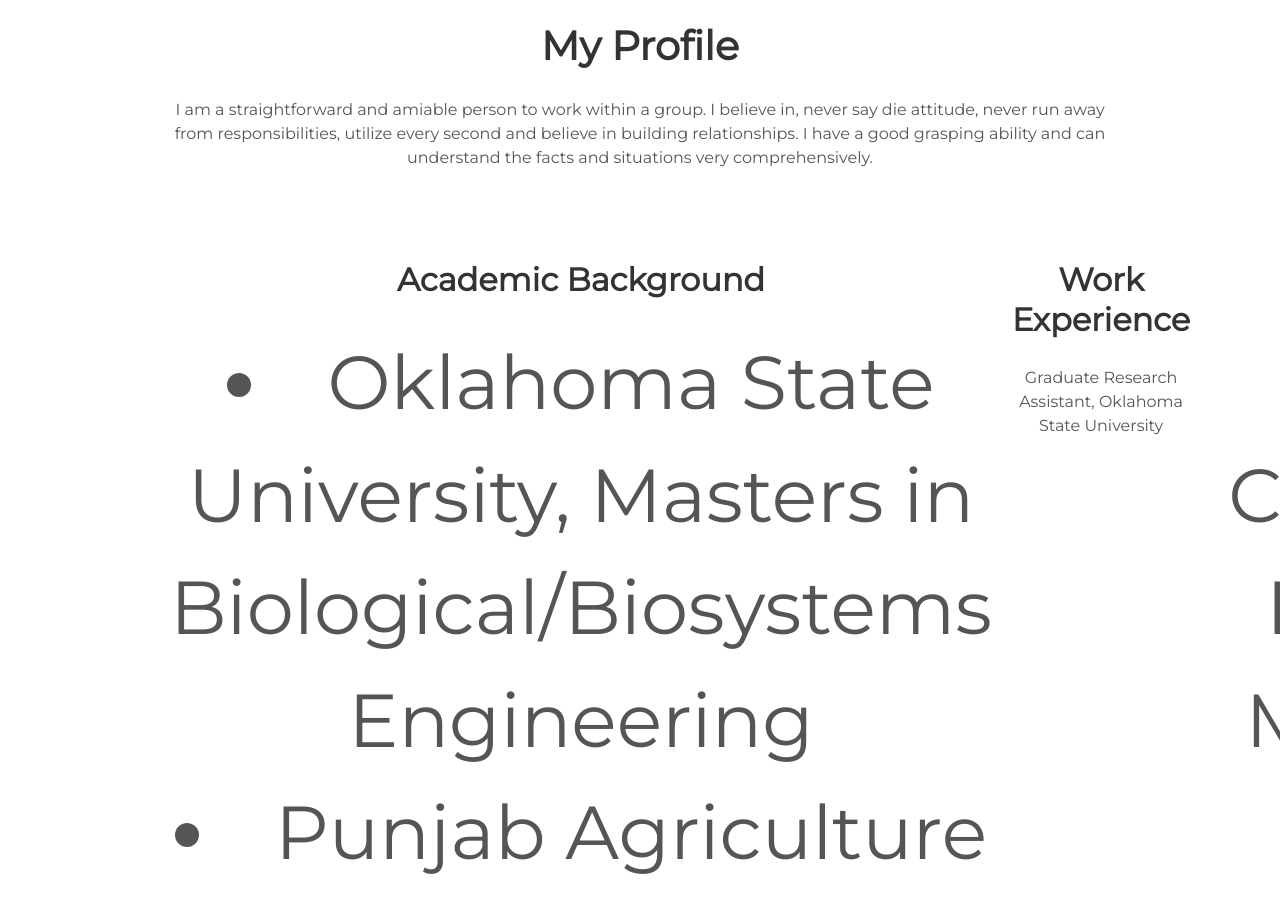
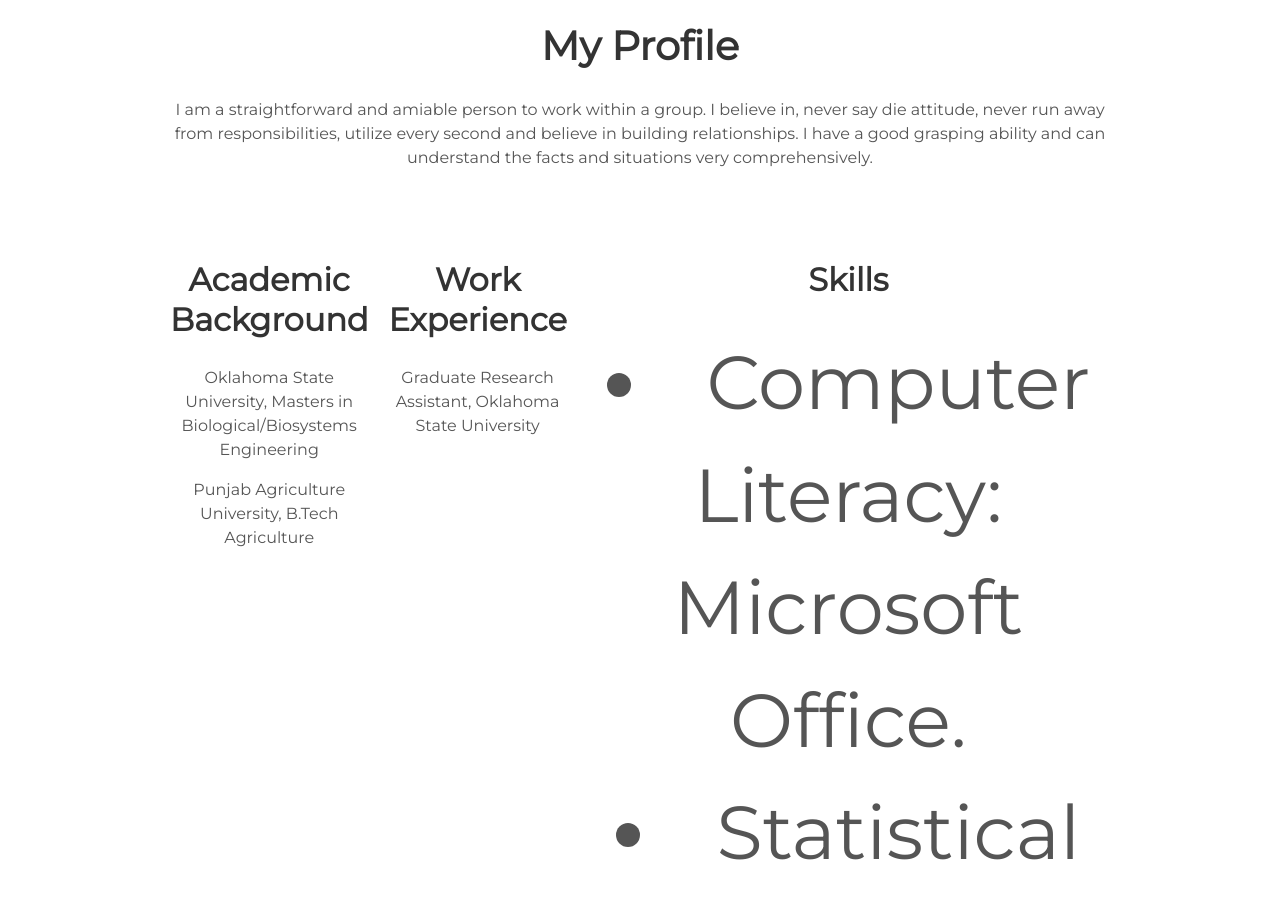
Before and after one commit to abhinavhanda21/dh, a Jekyll site: the page built from index.html, in a window 1280 px wide and 900 px high, scrolled down 959 px. Built offline with Jekyll 4.4.1, drawn with Linux system fonts in a browser that asks for light colours.

```diff
--- a/_includes/about.html
+++ b/_includes/about.html
@@ -5,8 +5,8 @@
   <div class="user">
     <div class="tech">
       <h2>Academic Background</h2>
-      <li>Oklahoma State University, Masters in Biological/Biosystems Engineering</li>
-     <li>Punjab Agriculture University, B.Tech Agriculture</li>
+      <p>Oklahoma State University, Masters in Biological/Biosystems Engineering<p>
+     <p>Punjab Agriculture University, B.Tech Agriculture</p>
     </div>
     <div class="tech">
       <h2>Work Experience</h2>
```
